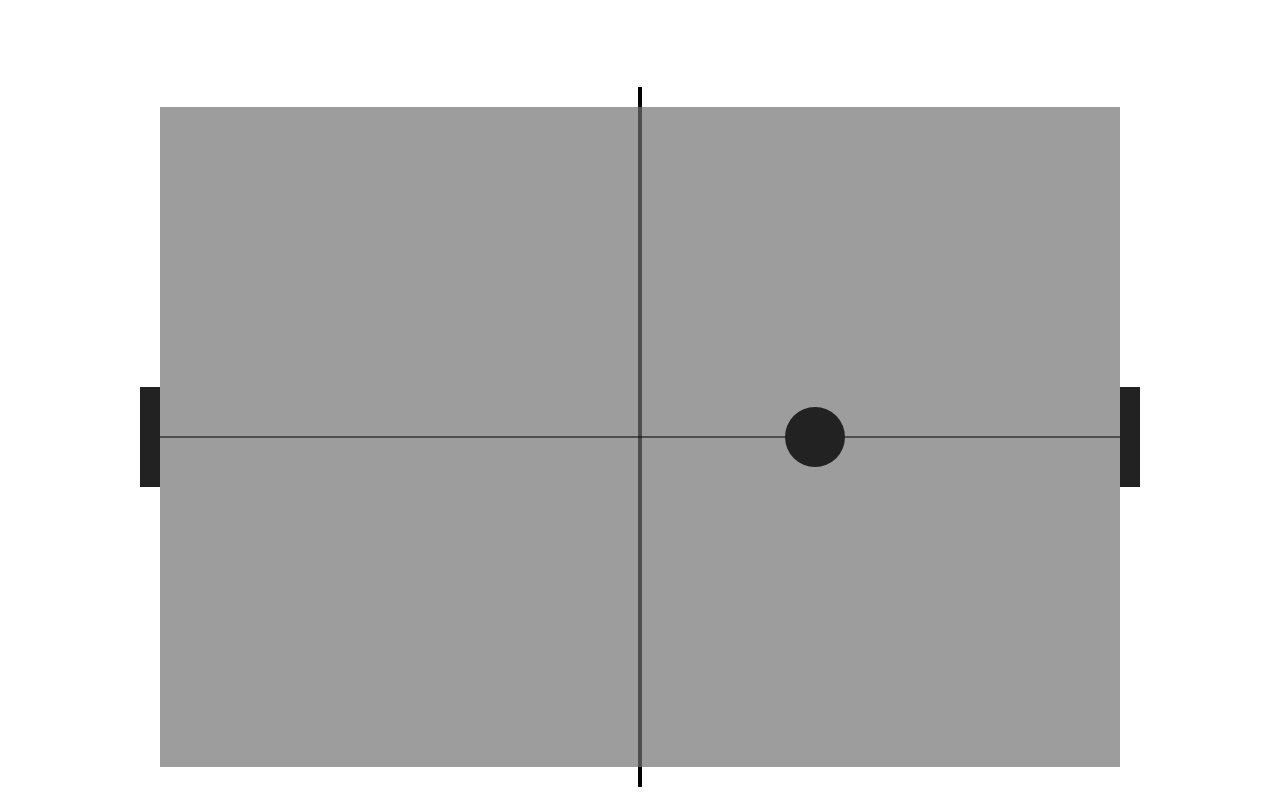
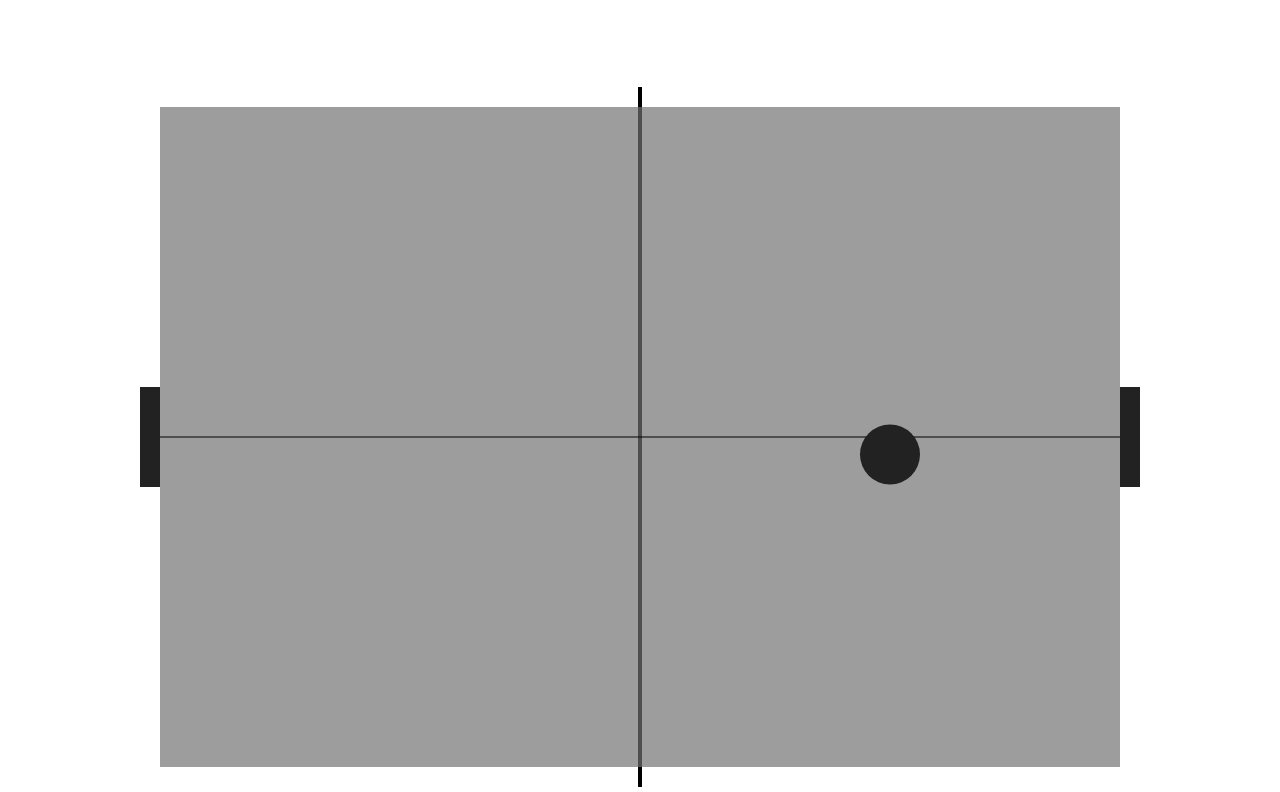
Before and after one commit to duncannevin/pong, a plain HTML site: page index.html in a window 1280 px wide. Shown: the part 53-845 px from the top of the page. Drawn offline with nearby package versions, Linux system fonts and the light colour scheme.

Commit message:
Got the ball working.

```diff
--- a/index.html
+++ b/index.html
@@ -64,7 +64,17 @@
 			constructor() {
 
 				let score;
-				let direction = 0.5;
+				let directionX = 2;
+				let directionY = 0.05;
+				let ball = [50, 350];
+				let coords = {};
+				coords.left = [0, 300];
+				coords.right = [980, 300];
+
+				//keeps a copy of the paddles locations in closure...
+				this.pLocation = (loc, player) => {
+					coords[player] = loc;
+				};
 
 				//draw board with canvas...
 				this.board = (x, y, w, h) => {
@@ -92,30 +102,45 @@
 					ctx.arc(x, y, 30, 0, 7);
 					ctx.fillStyle = 'rgb(34, 34, 34)';
 					ctx.fill();
+					ctx.closePath();
 				};
 
 				//function that adjusts the balls coordinates...
 				this.ballCoordinates = () => {
-					coords.ball[0] += direction;
-					console.log(coords.right)
+					ball = ball || coords.left.map((val) => {return val + 50});
+					ball[0] += directionX;
+					ball[1] += directionY;
 				};
 
 				//function that moves the ball...
 				this.moveBall = () => {
 
+					let whoHit = 'left';
+					//function adjusts the direction of the ball based on where it hits the paddle...
+					let a = () => {
+						if(ball[1] >= coords[whoHit][1] && ball[1] < coords[whoHit][1] + 33){
+							directionY = -0.15
+							return;
+						}
+						if(ball[1] <= coords[whoHit][1] + 100 && ball[1] > coords[whoHit][1] + 77){
+							directionY = +0.15
+							return;
+						}
+						directionY = -directionY;
+					};
+					//adjust call coordinates...
 					this.ballCoordinates();
-
-					this.drawBall.apply(null, coords.ball);
-
-					//if the ball is in the range of the paddle top to bottom...
-					if(coords.ball[1] > coords.right[1] || coords.ball[1] > coords.left[1] && coords.ball[1] < coords.right[1] - 100 || coords.ball[1] < coords.left[1] - 100){
-						//if the ball hits the face of the paddle...
-						if(coords.ball[0] + 30 === coords.right[0]){
-							direction = -1;
-						}
-						if(coords.ball[0] - 50 === coords.left[0]){
-							direction = 1;
-						}
+					//draw the ball...
+					this.drawBall(ball[0], ball[1]);
+					if(ball[0] === coords.right[0] - 30 && ball[1] < coords.right[1] + 100 && ball[1] > coords.right[1]){
+						whoHit = 'right';
+						directionX = -directionX;
+						a();
+					}
+					if(ball[0] === coords.left[0] + 50 && ball[1] < coords.left[1] + 100 && ball[1] > coords.left[1]){
+						whoHit = 'left';
+						directionX = -directionX;
+						a();
 					}
 				};
 			};
@@ -162,41 +187,50 @@
 					}
 				};
 
-				this.controlD = (event) => {
+				this.moveP = (event) => {
+
+					let newCoords;
+
 					if(event.keyCode === up || event.keyCode === down){
-						this.adjustCoords(event.keyCode);//change coordinates.
+						newCoords = this.adjustCoords(event.keyCode);//change coordinates.
 						this.paddle(coords[player][0], coords[player][1], dir);//moves paddle based on new coordinates.
 					}
 				};
+
+				this.returnCoords = () => {
+					return coords[player];
+				};
 			};
 		}
-		//start position for the ball...(will change the current serve later...)
-		coords.ball = [coords.left[0] + 50, coords.left[1] + 50]
+
 		//game...
 		let game = new Game();
 		game.board(20, 20, 960, 660);
-		game.drawBall.apply(this, coords.ball);
-		setInterval(game.moveBall, 2);
+		setInterval(game.moveBall, 1);
 		//end//
 
 		//left player...
 		let left = new Paddles('left', 65, 90);
 		left.paddle.apply(this, coords.left);
+		game.pLocation(left.returnCoords());
 		//end//
 
 		//right player...
 		let right = new Paddles('right', 76, 188);
 		right.paddle.apply(this, coords.right);
+		game.pLocation(left.returnCoords());
 		//end//
 
 		//event listeners...
 		//looks for up and down keys to be pressed for each side...
 		document.addEventListener('keydown', (event) => {
 			if(event.keyCode === 65 || event.keyCode === 90){
-				left.controlD(event);
+				left.moveP(event);
+				game.pLocation(left.returnCoords(), 'left');
 			}
 			if(event.keyCode === 76 || event.keyCode === 188){
-				right.controlD(event);
+				right.moveP(event);
+				game.pLocation(right.returnCoords(), 'right');
 			}
 		});
 		//end//
```
